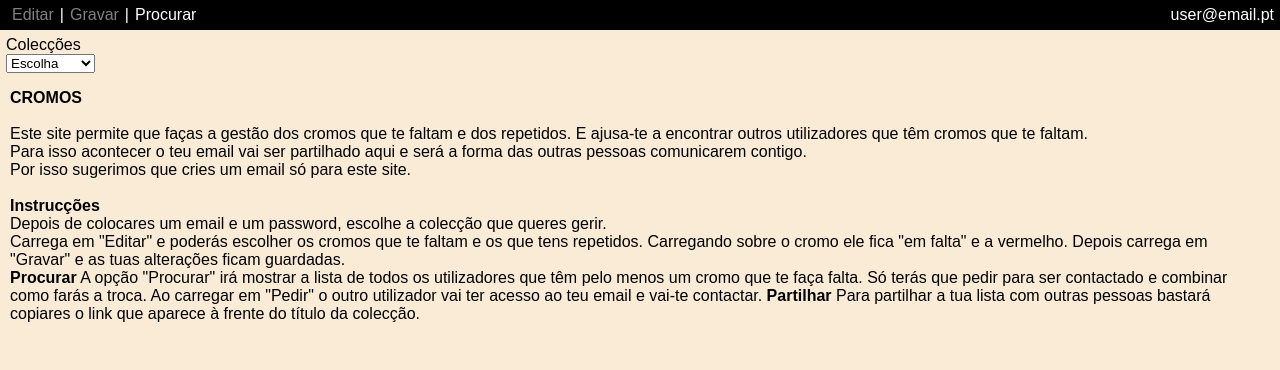
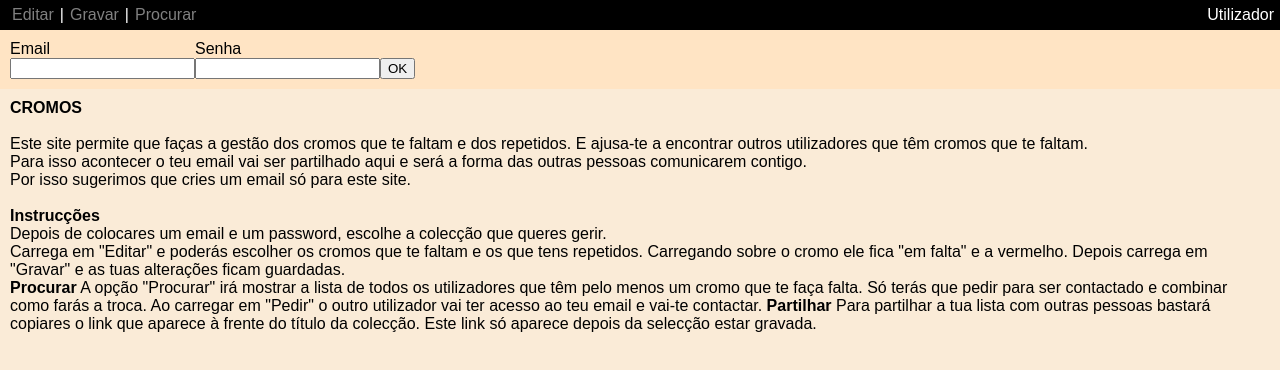
Before and after one commit to luisalvesmartins/Cromos, a website: page site/index.html in a window 1280 px wide. Both pictures are taken after a click on the button "OK". Drawn offline with Linux system fonts and the light colour scheme.

Commit message:
added auth check

```diff
--- a/site/index.html
+++ b/site/index.html
@@ -21,11 +21,11 @@
         <div id="divAuth" style="display:flex;background-color: bisque;">
             <div>
                 <div>Email</div>
-                <div><input type=text id="email" value="user@email.pt"></div>
+                <div><input type=text id="email" value=""></div>
             </div>
             <div>
                 <div>Senha</div>
-                <div><input type=password id="password" value="password"></div>
+                <div><input type=password id="password" value=""></div>
             </div>
             <div>
                 <div>&nbsp;</div>
@@ -59,7 +59,7 @@
         <b>Procurar</b>
         A opção "Procurar" irá mostrar a lista de todos os utilizadores que têm pelo menos um cromo que te faça falta. Só terás que pedir para ser contactado e combinar como farás a troca. Ao carregar em "Pedir" o outro utilizador vai ter acesso ao teu email e vai-te contactar.
         <b>Partilhar</b>
-        Para partilhar a tua lista com outras pessoas bastará copiares o link que aparece à frente do título da colecção.
+        Para partilhar a tua lista com outras pessoas bastará copiares o link que aparece à frente do título da colecção. Este link só aparece depois da selecção estar gravada.
     </div>
 
     <div id="render" style="margin:10px;"></div>
@@ -317,8 +317,12 @@ return obj;
             }
         },
         auth:function(){
-            autenticado=true;
-            UI.redraw();
+            var e=document.getElementById("email").value;
+            var p=document.getElementById("password").value;
+            if (e!="" && p!=""){
+                autenticado=true;
+                UI.redraw();
+            }
         },
         gravar:async function(){
             if (!autenticado){
```
